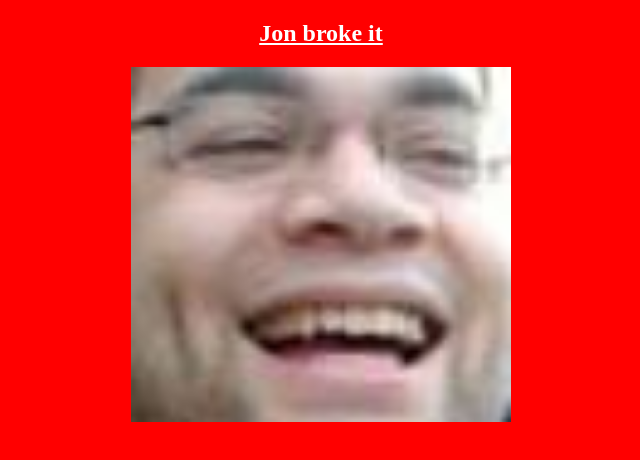
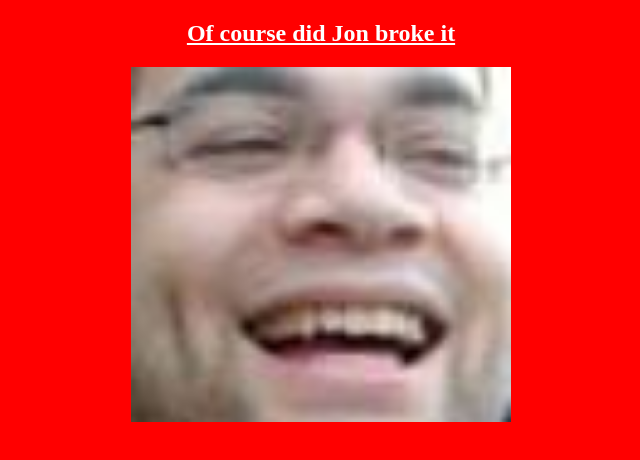
Before and after one commit to Roxedus/RandomThings, a plain HTML site: page Web/WhyBroke/yesFlash.html in a window 1280 px wide. Shown: the whole page, without its empty margins (319-959 px from the left). Drawn offline with Linux system fonts and the light colour scheme.

Commit message:
Update yesFlash.html

```diff
--- a/Web/WhyBroke/yesFlash.html
+++ b/Web/WhyBroke/yesFlash.html
@@ -131,7 +131,7 @@
 <body>
     <div class="container">
         <a href="index.html">
-            <h2 class="arg">Jon broke it</h2>
+            <h2 class="arg">Of course did Jon broke it</h2>
         </a>
         <img src="img/yes.jpg" class="small">
     </div>
```
